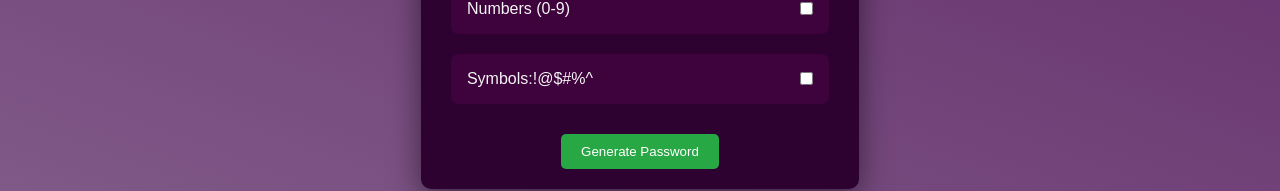
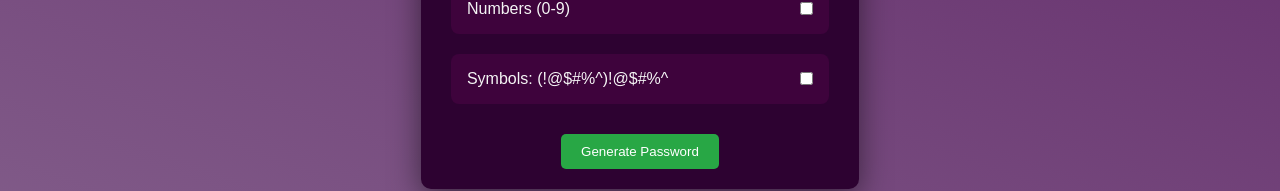
Before and after one commit to chengivan2/passgen, a Next.js app: page / in a window 1280 px wide. Shown: the part 495-686 px from the top of the page. Built offline with nearby package versions, Linux system fonts and the light colour scheme.

Commit message:
Modified settings descriptions

```diff
--- a/src/app/Theform.jsx
+++ b/src/app/Theform.jsx
@@ -99,7 +99,7 @@ export default function TheForm() {
 
         <div className="option">
           <label>
-            <span>Symbols:!@$#%^</span>
+            <span>Symbols: (!@$#%^)!@$#%^</span>
           </label>
           <input
             type="checkbox"
```
